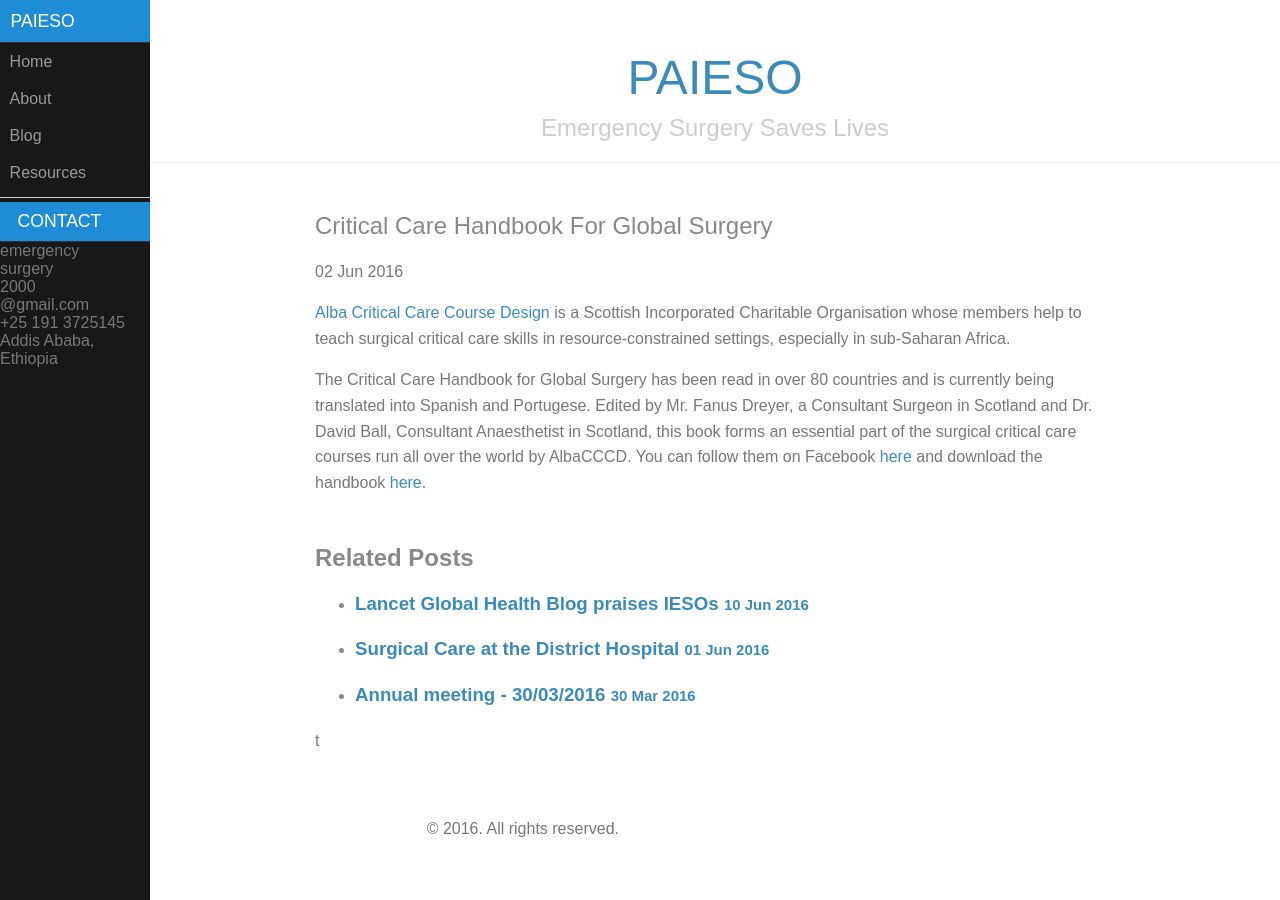
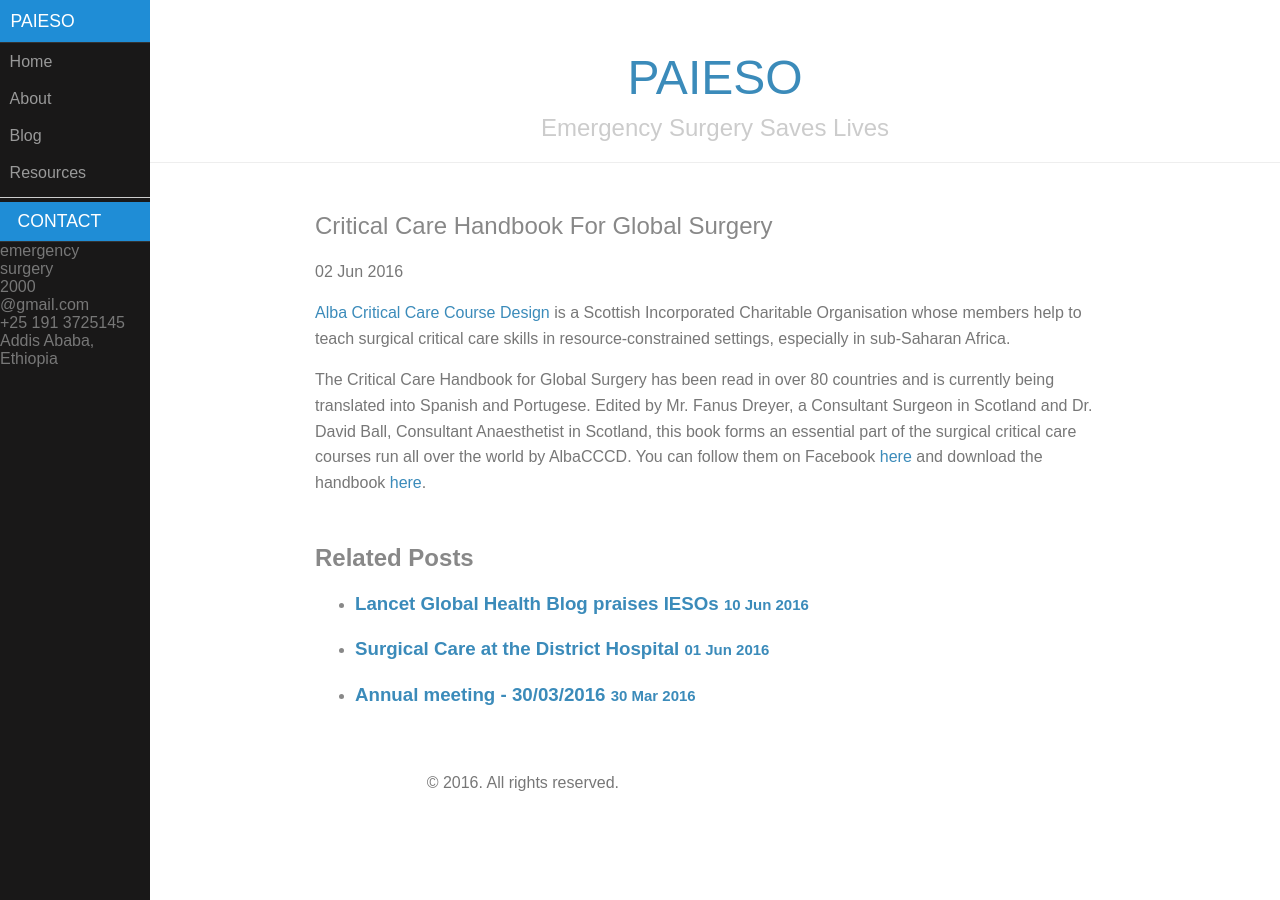
Before and after one commit to vvcb/paesoe-test, a Jekyll site: the page built from _posts/2016-06-02-critical-care-handbook-general-surgery.md, in a window 1280 px wide. Built offline with Jekyll 4.4.1, drawn with Linux system fonts in a browser that asks for light colours.

```diff
--- a/_layouts/post.html
+++ b/_layouts/post.html
@@ -49,5 +50,5 @@
         })();
     </script>
     <noscript>Please enable JavaScript to view the <a href="https://disqus.com/?ref_noscript" rel="nofollow">comments powered by Disqus.</a></noscript>
-    {% endif %} t
+    {% endif %}
 </div>
```
Also changed, not shown: other parts of _layouts/post.html (+1 -0 lines).
